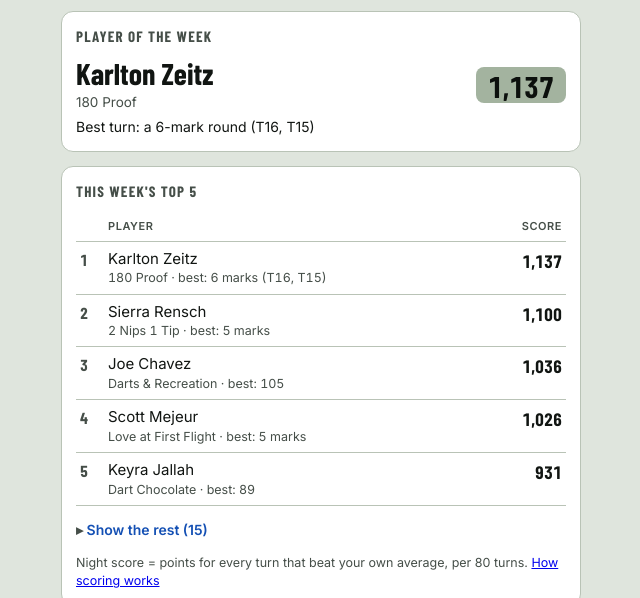
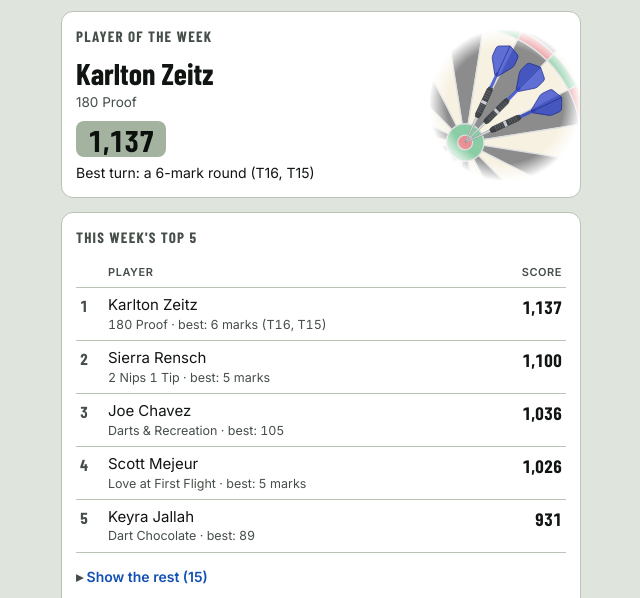
Before and after one commit to kzeitz/cheers-bar-card, a plain HTML site: page source/report/index.html in a window 1280 px wide. Shown: the part 166-764 px from the top of the page, without its empty margins (319-959 px from the left). Drawn offline with nearby package versions, Linux system fonts and the light colour scheme.

Commit message:
Weekly report: Player of the Week darts graphic

```diff
--- a/source/report/index.html
+++ b/source/report/index.html
@@ -38,11 +38,15 @@ h1 span{color:var(--red)}
 .theme{flex:none;font:inherit;font-size:12.5px;font-weight:600;background:transparent;color:var(--band-fg);border:1px solid var(--band-line);border-radius:999px;padding:6px 12px;cursor:pointer}
 .panel{background:var(--card);border:1px solid var(--line);border-radius:12px;padding:14px;display:flex;flex-direction:column;gap:10px}
 h2{font-family:var(--display);font-weight:700;font-size:15px;letter-spacing:.08em;text-transform:uppercase;color:var(--muted);margin:0}
-.potw{display:grid;grid-template-columns:minmax(0,1fr) auto;gap:4px 12px;align-items:center}
+.potwpanel{position:relative;overflow:hidden}
+.potwpanel>*{position:relative;z-index:1}
+.potwpanel .celebrate{position:absolute;z-index:0;right:0;top:50%;transform:translateY(-50%);width:150px;height:150px;pointer-events:none;border-radius:12px;-webkit-mask-image:radial-gradient(circle at 50% 50%,#000 55%,transparent 72%);mask-image:radial-gradient(circle at 50% 50%,#000 55%,transparent 72%)}
+.potw .name{text-shadow:0 1px 0 var(--card)}
+.potw{display:flex;flex-direction:column;align-items:flex-start;gap:4px;padding-right:128px}
 .potw .name{font-family:var(--display);font-weight:700;font-size:30px;line-height:1.05}
 .potw .team{color:var(--muted);font-size:13.5px}
-.potw .best{grid-column:1 / -1;font-size:14px}
-.score{display:inline-block;font-family:var(--display);font-weight:700;font-size:30px;font-variant-numeric:tabular-nums;background:var(--band);color:var(--band-fg);border-radius:8px;padding:2px 12px 0;line-height:1.15;grid-row:span 2}
+.potw .best{font-size:14px}
+.score{display:inline-block;font-family:var(--display);font-weight:700;font-size:30px;font-variant-numeric:tabular-nums;background:var(--band);color:var(--band-fg);border-radius:8px;padding:2px 12px 0;line-height:1.15;margin:4px 0 2px}
 table{width:100%;border-collapse:collapse;font-variant-numeric:tabular-nums}
 th,td{padding:6px 4px;text-align:left;border-bottom:1px solid var(--line);vertical-align:top}
 th{font-size:11px;letter-spacing:.05em;text-transform:uppercase;color:var(--muted);font-weight:600}
@@ -70,7 +74,7 @@ details[open] summary::before{content:"▾ "}
 .foot{display:flex;flex-direction:column;gap:8px}
 .btnlink{display:block;text-align:center;font-weight:600;text-decoration:none;border:1px solid var(--line);background:var(--card);color:var(--fg);border-radius:10px;padding:12px}
 .small{text-align:center;font-size:12px;color:var(--muted)}
-@media (max-width:430px){.panel{padding:12px}.bar{grid-template-columns:92px minmax(0,1fr) 52px}}
+@media (max-width:430px){.panel{padding:12px}.potw{padding-right:104px}.potwpanel .celebrate{width:150px;height:150px;right:-18px}.bar{grid-template-columns:92px minmax(0,1fr) 52px}}
 </style>
 </head>
 <body>
@@ -81,7 +85,8 @@ details[open] summary::before{content:"▾ "}
     <div class="ctl"><label for="wk" class="note" hidden>Week</label><select id="wk" aria-label="Week"></select><button type="button" class="theme" id="themeBtn">Dark</button></div>
   </header>
 
-  <section class="panel" aria-labelledby="h-potw">
+  <section class="panel potwpanel" aria-labelledby="h-potw">
+    <svg class="celebrate" id="cele" aria-hidden="true"></svg>
     <h2 id="h-potw">Player of the Week</h2>
     <div class="potw" id="potw"></div>
   </section>
@@ -139,7 +144,8 @@ function rowsHTML(list,start){return list.map((x,i)=>`<tr><td class="rk">${start
 function render(w){
   const W=WEEKS.find(x=>x.w===w); if(!W) return;
   const p=W.nights[0];
-  $('potw').innerHTML=`<div class="name">${esc(p.p)}</div><span class="score">${n0(p.s)}</span><div class="team">${esc(p.t)}</div><div class="best">Best turn: ${esc(bestTxt(p.b))}</div>`;
+  const ck=/marks/.test(String(p.b))?'bull':'t20', cs=celebrateSVG(ck); $('cele').setAttribute('viewBox',cs.view); $('cele').innerHTML=cs.html;
+  $('potw').innerHTML=`<div class="name">${esc(p.p)}</div><div class="team">${esc(p.t)}</div><span class="score">${n0(p.s)}</span><div class="best">Best turn: ${esc(bestTxt(p.b))}</div>`;
   $('top').innerHTML=rowsHTML(W.nights.slice(0,5),1);
   const rest=W.nights.slice(5); $('all').innerHTML=rowsHTML(rest,6);
   $('allSum').textContent=`Show the rest (${rest.length})`; $('allBox').hidden=!rest.length; $('allBox').open=false;
@@ -164,6 +170,32 @@ function render(w){
   $('fairNote').textContent=`${F.weak[1]+F.mid[1]+F.strong[1]} player-nights so far; groups within ${spread} points (${pct<1?'under 1':pct}%). `+(w<4?'With only '+w+' week'+(w===1?'':'s')+' of data this will move around.':(pct>5?'Above our 5% check: we\'ll look at re-tuning.':'Within our 5% check.'));
   $('audit').innerHTML=`<b>Handicap check:</b> ${esc(W.audit)}`;
   document.title=`@Cheers Weekly Report · Week ${w}`;
+}
+
+function celebrateSVG(kind){
+  // kind 'bull' (best turn in cricket) or 't20' (best turn in 01)
+  const order=[20,1,18,4,13,6,10,15,2,17,3,19,7,16,8,11,14,9,12,5];
+  const C={black:'#1b1b1b',cream:'#efe4c6',red:'#d2232a',green:'#169a4b',wire:'#b9bcc0'};
+  const pt=(r,a)=>[(r*Math.sin(a)).toFixed(2),(-r*Math.cos(a)).toFixed(2)];
+  const wedge=(r1,r2,a1,a2,fill)=>{const [x1,y1]=pt(r2,a1),[x2,y2]=pt(r2,a2),[x3,y3]=pt(r1,a2),[x4,y4]=pt(r1,a1);
+    return `<path d="M${x1} ${y1}A${r2} ${r2} 0 0 1 ${x2} ${y2}L${x3} ${y3}A${r1} ${r1} 0 0 0 ${x4} ${y4}Z" fill="${fill}" stroke="${C.wire}" stroke-width="1"/>`};
+  let b=`<circle r="228" fill="${C.black}"/>`; const step=Math.PI/10;
+  order.forEach((n,i)=>{const a1=i*step-step/2,a2=a1+step,dark=i%2===0,single=dark?C.black:C.cream,ring=dark?C.red:C.green;
+    b+=wedge(15.9,99,a1,a2,single)+wedge(99,107,a1,a2,ring)+wedge(107,162,a1,a2,single)+wedge(162,170,a1,a2,ring);
+    const [x,y]=pt(196,i*step); b+=`<text x="${x}" y="${y}" fill="#f2f2f2" font-family="Arial,sans-serif" font-weight="700" font-size="24" text-anchor="middle" dominant-baseline="central">${n}</text>`;});
+  b+=`<circle r="15.9" fill="${C.green}" stroke="${C.wire}" stroke-width="1"/><circle r="6.35" fill="${C.red}" stroke="${C.wire}" stroke-width="1"/>`;
+  // a steel-tip dart drawn with its tip at (0,0), body pointing up, then leaned to the right
+  const dart=(x,y,ang)=>`<g transform="translate(${x} ${y}) rotate(${ang}) scale(.85)">`+
+    `<path d="M0 0 L-.6 -3 L-1.1 -28 L1.1 -28 L.6 -3 Z" fill="#d9dde1" stroke="#7b8086" stroke-width=".4"/>`+
+    `<path d="M-1.8 -28 L-2.8 -31 L-2.8 -58 L-1.8 -61 L1.8 -61 L2.8 -58 L2.8 -31 L1.8 -28 Z" fill="#3a3e43" stroke="#16191c" stroke-width=".5"/>`+
+    `<path d="M-2.8 -34 H2.8 M-2.8 -36.5 H2.8 M-2.8 -39 H2.8 M-2.8 -41.5 H2.8 M-2.8 -49 H2.8 M-2.8 -51.5 H2.8 M-2.8 -54 H2.8 M-2.8 -56.5 H2.8" stroke="#6c7177" stroke-width=".6"/>`+
+    `<rect x="-2.9" y="-46" width="5.8" height="3" fill="#c9cdd2"/>`+
+    `<path d="M-1.6 -61 L-1.4 -78 L1.4 -78 L1.6 -61 Z" fill="#2f45d0" fill-opacity=".85"/>`+
+    `<path d="M-1.6 -74 L-11 -88 Q-12 -90 -12 -92 L-12 -99 Q-12 -101.6 -9.6 -102.4 L0 -107 L9.6 -102.4 Q12 -101.6 12 -99 L12 -92 Q12 -90 11 -88 L1.6 -74 Z" fill="#2f45d0" fill-opacity=".8" stroke="#1b2a8a" stroke-width=".7"/>`+
+    `<path d="M0 -74 V-107" stroke="#1b2a8a" stroke-width=".7"/></g>`;
+  const view=kind==='bull'?'-30 -96 128 128':'-38 -214 136 136';
+  const tip=kind==='bull'?[0,0]:[0,-103]; const darts=[25,45,65].map(a=>dart(tip[0],tip[1],a)).join('');
+  return {view,html:`<g opacity=".5">${b}</g><g opacity=".95">${darts}</g>`};
 }
 function drawBoard(){
   const order=[20,1,18,4,13,6,10,15,2,17,3,19,7,16,8,11,14,9,12,5];
```
